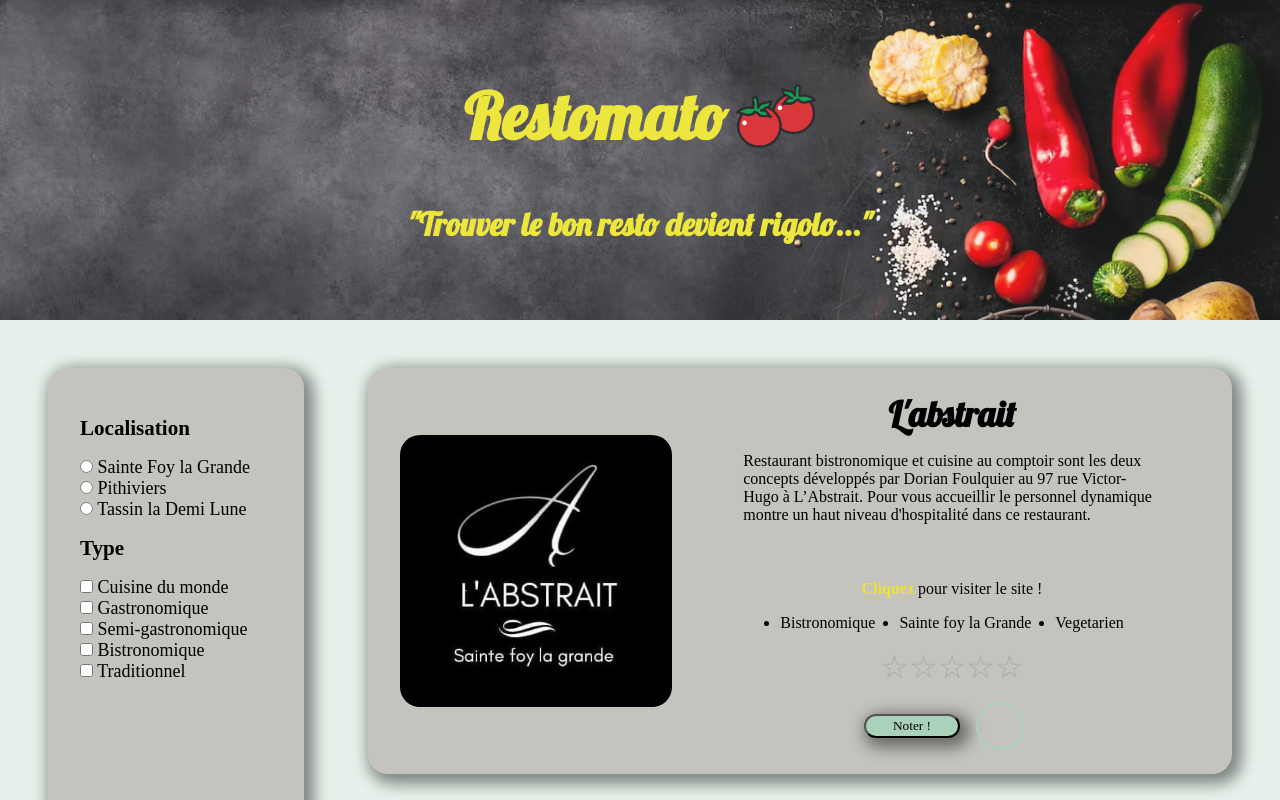
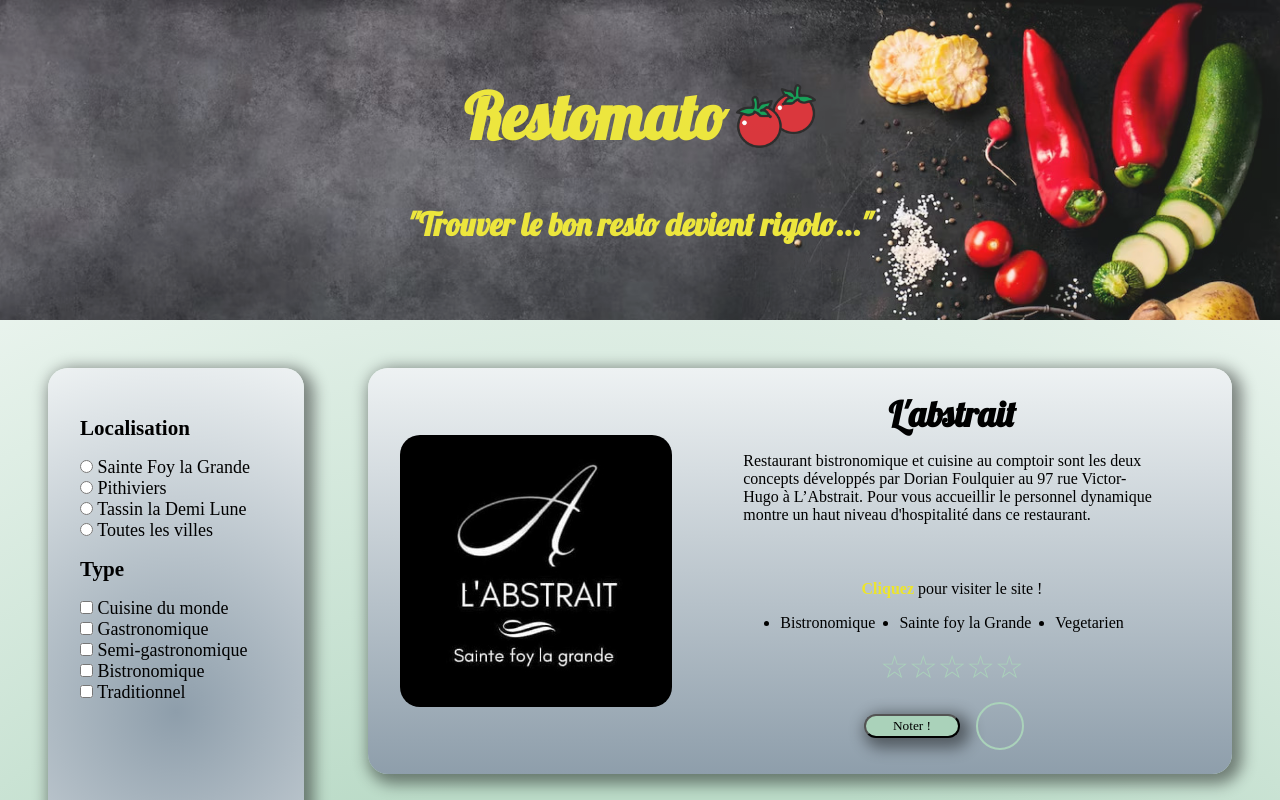
Before and after one commit to lub04/projet1, a plain HTML site: page index.html in a window 1280 px wide. Shown: the top 800 px of the page. Drawn offline with Linux system fonts and the light colour scheme; a web font is replaced by a local one.

Commit message:
Changement du style et ajout du filtre toutes les villes

```diff
--- a/index.html
+++ b/index.html
@@ -56,6 +56,10 @@
                 value="Tassin-la-Demi-Lune"
               />
               <label for="city">Tassin la Demi Lune</label>
+            </div>
+            <div>
+              <input type="radio" id="city4" name="city" value="" />
+              <label for="city">Toutes les villes</label>
             </div>
           </div>
         </div>
--- a/style/style.css
+++ b/style/style.css
@@ -3,14 +3,19 @@
   padding: 0;
   box-sizing: border-box;
   --main-color: #ede52b;
-  --secondary-color: #c4c3be;
+  --secondary-color: #ced4da;
   --third-color: #aad2ba;
   --main-border-radius: 20px;
   --title-font: "Lobster", sans-serif;
   --paragraph-font: "Rhodium Libre", serif;
   --text-spacing: 1rem;
   body {
-    background-color: rgba(170, 210, 186, 0.3);
+    background: rgb(170, 210, 186);
+    background: radial-gradient(
+      circle,
+      rgba(170, 210, 186, 0.8015581232492998) 50%,
+      rgba(255, 255, 255, 1) 100%
+    );
   }
   button:not(.star) {
     width: 6rem;
@@ -75,7 +80,12 @@
   display: flex;
   /* height: 100rem; */
   .filtres {
-    background-color: var(--secondary-color);
+    background: rgb(142, 158, 171);
+    background: radial-gradient(
+      circle,
+      rgba(142, 158, 171, 1) 0%,
+      rgba(238, 242, 243, 1) 100%
+    );
     padding: 2rem;
     -webkit-box-shadow: 5px 5px 15px 5px rgba(0, 0, 0, 0.45);
     box-shadow: 5px 5px 15px 5px rgba(0, 0, 0, 0.45);
@@ -94,6 +104,9 @@
   }
   /* Lubin code */
   .articles {
+    display: flex;
+    flex-direction: column;
+    gap: 3rem;
     h2 {
       font-family: var(--title-font);
       font-size: 2.2rem;
@@ -114,8 +127,13 @@
       -webkit-box-shadow: 5px 5px 15px 5px rgba(0, 0, 0, 0.45);
       box-shadow: 5px 5px 15px 5px rgba(0, 0, 0, 0.45);
       border-radius: var(--main-border-radius);
-      background-color: var(--secondary-color);
-      margin: auto auto 3rem auto;
+      background: rgb(142, 158, 171);
+      background: linear-gradient(
+        0deg,
+        rgba(142, 158, 171, 1) 0%,
+        rgba(238, 242, 243, 1) 100%
+      );
+      margin: auto;
       display: flex;
       padding: 0.5rem 2rem;
       width: 90%;
@@ -155,8 +173,8 @@
         direction: rtl;
         .star {
           border: none;
-          background-color: var(--secondary-color);
-          color: #aaa;
+          background-color: transparent;
+          color: var(--third-color);
           text-decoration: none;
           font-size: 2rem;
           transition: color 0.4s;
```
